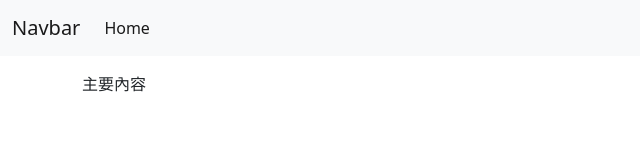
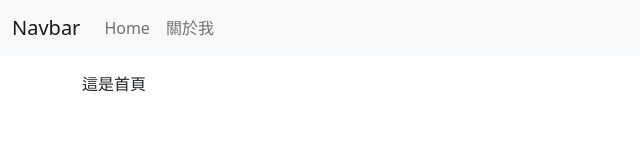
Before and after one commit to Mingy1024/React-Router-practice, a React (Create React App) app: page / in a window 1280 px wide. Shown: the top 160 px of the page, without its empty margins (0-640 px from the left). Built offline with nearby package versions, Linux system fonts and the light colour scheme.

Commit message:
路由建立

```diff
--- a/src/App.js
+++ b/src/App.js
@@ -1,10 +1,17 @@
+import { Routes, Route } from 'react-router-dom';
 import Navbar from "./components/Navbar";
+import Home from './pages/Home';
+import About from './pages/About';
+
 function App() {
   return (
     <div className="App">
       <Navbar></Navbar>
       <div className="container mt-3">
-        主要內容
+        <Routes>
+          <Route path='/' element={<Home/>}></Route>
+          <Route path='/about' element={<About/>}></Route>
+        </Routes>
       </div>
     </div>
   );
--- a/src/components/Navbar.js
+++ b/src/components/Navbar.js
@@ -1,3 +1,5 @@
+import { Link } from "react-router-dom";
+
 export default function Navbar() {
   return (
     <nav className="navbar navbar-expand-lg bg-light">
@@ -8,9 +10,10 @@ export default function Navbar() {
         <div className="collapse navbar-collapse" id="navbarSupportedContent">
           <ul className="navbar-nav me-auto mb-2 mb-lg-0">
             <li className="nav-item">
-              <a className="nav-link active" aria-current="page" href="#">
-                Home
-              </a>
+              <Link className="nav-link" to="/">Home</Link>
+            </li>
+            <li className="nav-item">
+              <Link className="nav-link" to="/about">關於我</Link>
             </li>
           </ul>
         </div>
--- a/src/index.js
+++ b/src/index.js
@@ -2,11 +2,14 @@ import React from 'react';
 import ReactDOM from 'react-dom/client';
 import App from './App';
 import reportWebVitals from './reportWebVitals';
+import { BrowserRouter } from 'react-router-dom';
 
 const root = ReactDOM.createRoot(document.getElementById('root'));
 root.render(
   <React.StrictMode>
-    <App />
+    <BrowserRouter>
+      <App />
+    </BrowserRouter>
   </React.StrictMode>
 );
 
```
